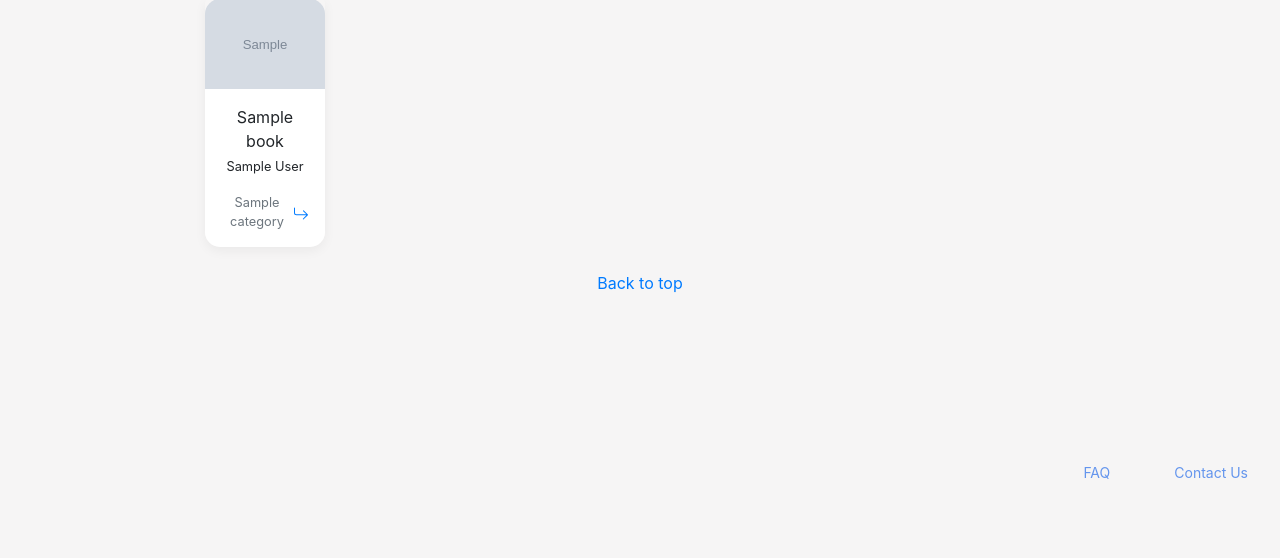
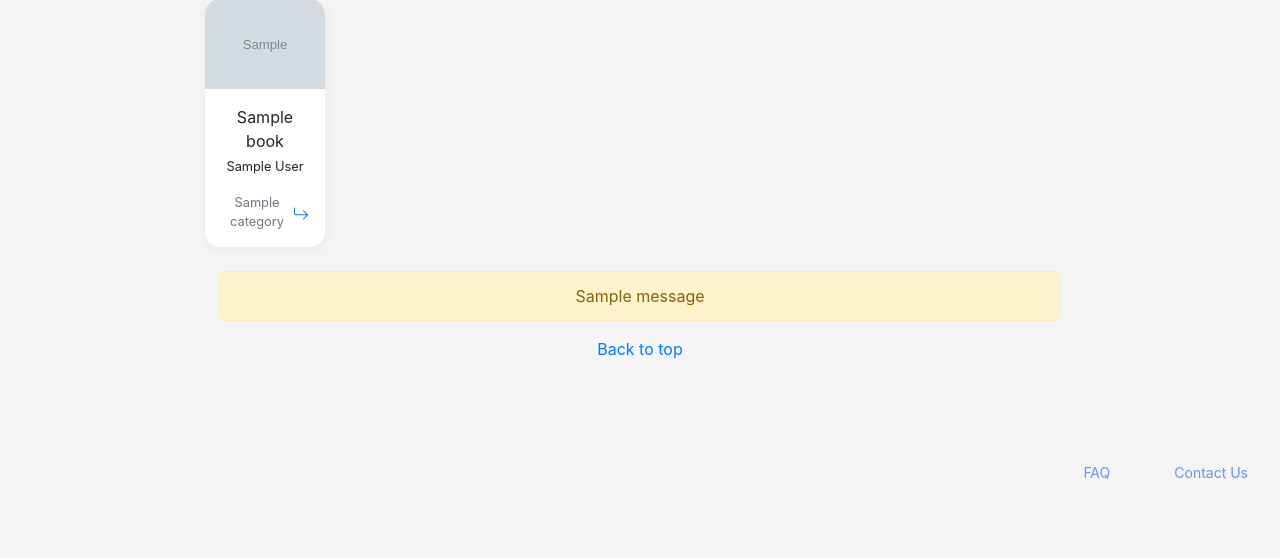
Before and after one commit to halisasaipulla/uyghur-library, a Django app: page /books/ in a window 1280 px wide. Shown: the part 277-835 px from the top of the page. Run offline with Django 3.2, Linux system fonts and the light colour scheme; tables that the repository leaves empty hold one stand-in row (values such as "Sample post"); grey boxes marked "Sample" are stand-in pictures; one stand-in notice (Sample message) is shown; some libraries are stand-ins or nearby versions.

Commit message:
add alert for not fouding book

```diff
--- a/library/templates/library/book_list.html
+++ b/library/templates/library/book_list.html
@@ -162,6 +162,13 @@ text-align: center;
         {% endfor %}
       </div>
         <div class="container">
+            {% if messages %}
+            {% for message in messages %}
+                <div class="alert alert-warning alert-{{ message.tags }}">
+                {{ message }}
+                </div>
+            {% endfor %}
+            {% endif %}
           <p>
             <a href="{% url 'book_list' %}">{% translate "Back to top" %}</a>
           </p>
--- a/library/views.py
+++ b/library/views.py
@@ -32,20 +32,23 @@ def faq(request):
     return render(request, 'library/faq.html')
 
 def searchbar(request):
-    if request.method=="GET":
+     if request.method=="GET":
         search = request.GET.get('q')
         if search:
             book = Book.objects.all().filter(title__icontains=search)
-            category = request.GET.get('category')
-            if category == None:
-                books = Book.objects.all()
+            if book:
+                category = request.GET.get('category')
+                if category == None:
+                    books = Book.objects.all()
+                else:
+                    books = Book.objects.filter(category__name=category)
+                categories = Category.objects.all()
+                return render(request, 'library/search.html', {'book':book, 'books': books, 'categories': categories})
             else:
-                books = Book.objects.filter(category__name=category)
-            categories = Category.objects.all()
-            return render(request, 'library/search.html', {'book':book, 'books': books, 'categories': categories})
+                messages.error(request, 'Book not found.')
+                return render(request, 'library/book_list.html')
         else:
             return render(request, 'library/home.html')
-
 def book_list(request):
     category = request.GET.get('category')
     if category == None:
```
